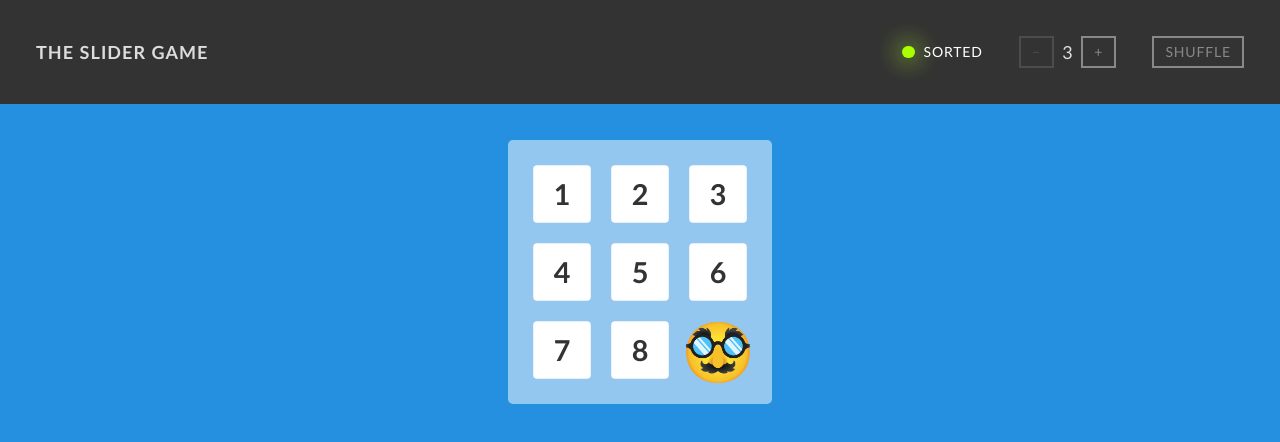
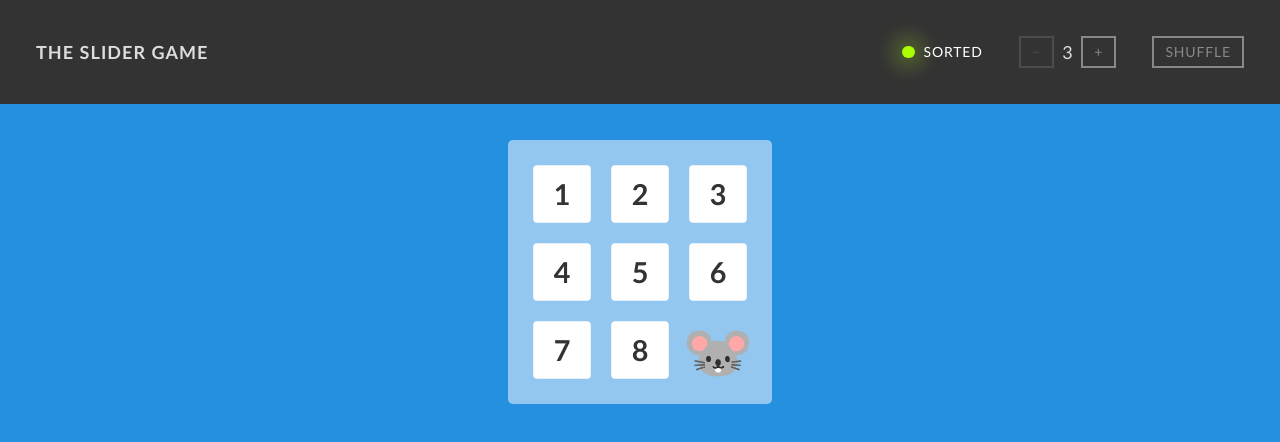
Before and after one commit to vajdagabor/sliding-puzzle, a React (Vite) app: page / in a window 1280 px wide. Shown: the top 442 px of the page. Built offline with nearby package versions, Linux system fonts and the light colour scheme.

Commit message:
Change player character to a mouse

```diff
--- a/src/styles/global.css
+++ b/src/styles/global.css
@@ -156,7 +156,7 @@ main {
     background-color: transparent;
 
     &::after {
-      content: '🥸';
+      content: '🐭';
       display: flex;
       justify-content: center;
       align-items: center;
```
